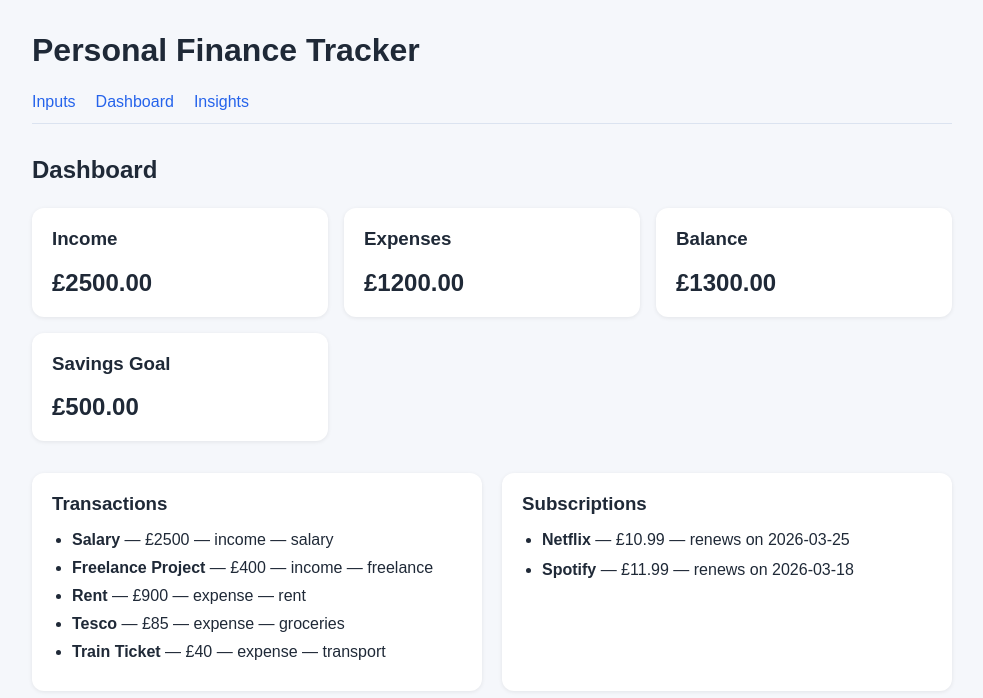
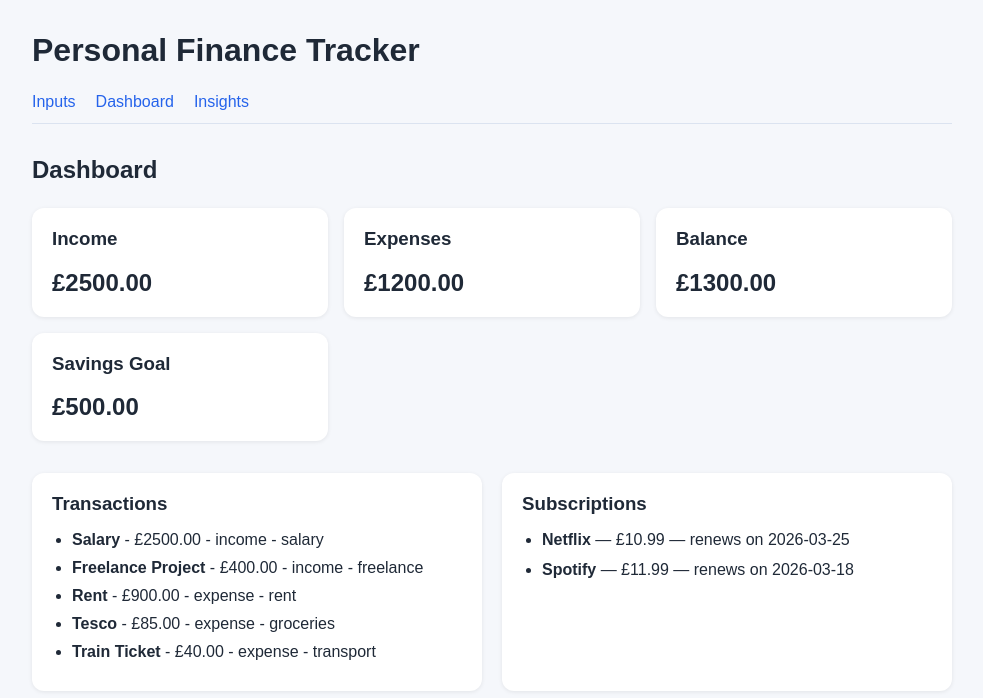
Before and after one commit to amnaShouket/finance_tracker, a React (Vite) app in the folder frontend/: page /dashboard in a window 1280 px wide. Shown: the top 698 px of the page, without its empty margins (148-1131 px from the left). Built offline with nearby package versions, Linux system fonts and the light colour scheme.

Commit message:
Extract transaction list into reusable component

```diff
--- /dev/null
+++ b/frontend/src/components/TransactionList.tsx
@@ -0,0 +1,19 @@
+import type {Transaction} from "../types/finance";
+
+type TransactionListProps = {
+    transactions: Transaction[];
+}
+
+export default function TransactionList({transactions}: TransactionListProps){
+
+    return(
+        <ul style = {{paddingLeft: "20px", margin: 0}}>
+            {transactions.map((transaction) => (
+                <li key = {transaction.id} style = {{marginBottom: "10px"}}>
+                    <strong>{transaction.title}</strong> - £{transaction.amount.toFixed(2)} - {transaction.type} - {transaction.category}
+                </li>
+            ))}
+        </ul>
+    )
+
+}
--- a/frontend/src/pages/DashboardPage.tsx
+++ b/frontend/src/pages/DashboardPage.tsx
@@ -1,5 +1,6 @@
 import {subscriptions, transactions } from "../data/mockData";
 import {useFinance} from "../hooks/FinanceContext";
+import TransactionList from "../components/TransactionList";
 
 export default function DashboardPage() {
 
@@ -93,14 +94,7 @@ export default function DashboardPage() {
           }}
         >
           <h3 style={{ marginBottom: "16px" }}>Transactions</h3>
-          <ul style={{ paddingLeft: "20px" }}>
-            {transactions.map((transaction) => (
-              <li key={transaction.id} style={{ marginBottom: "10px" }}>
-                <strong>{transaction.title}</strong> — £{transaction.amount} —{" "}
-                {transaction.type} — {transaction.category}
-              </li>
-            ))}
-          </ul>
+          <TransactionList transactions = {transactions}/>
         </div>
 
         <div
```
